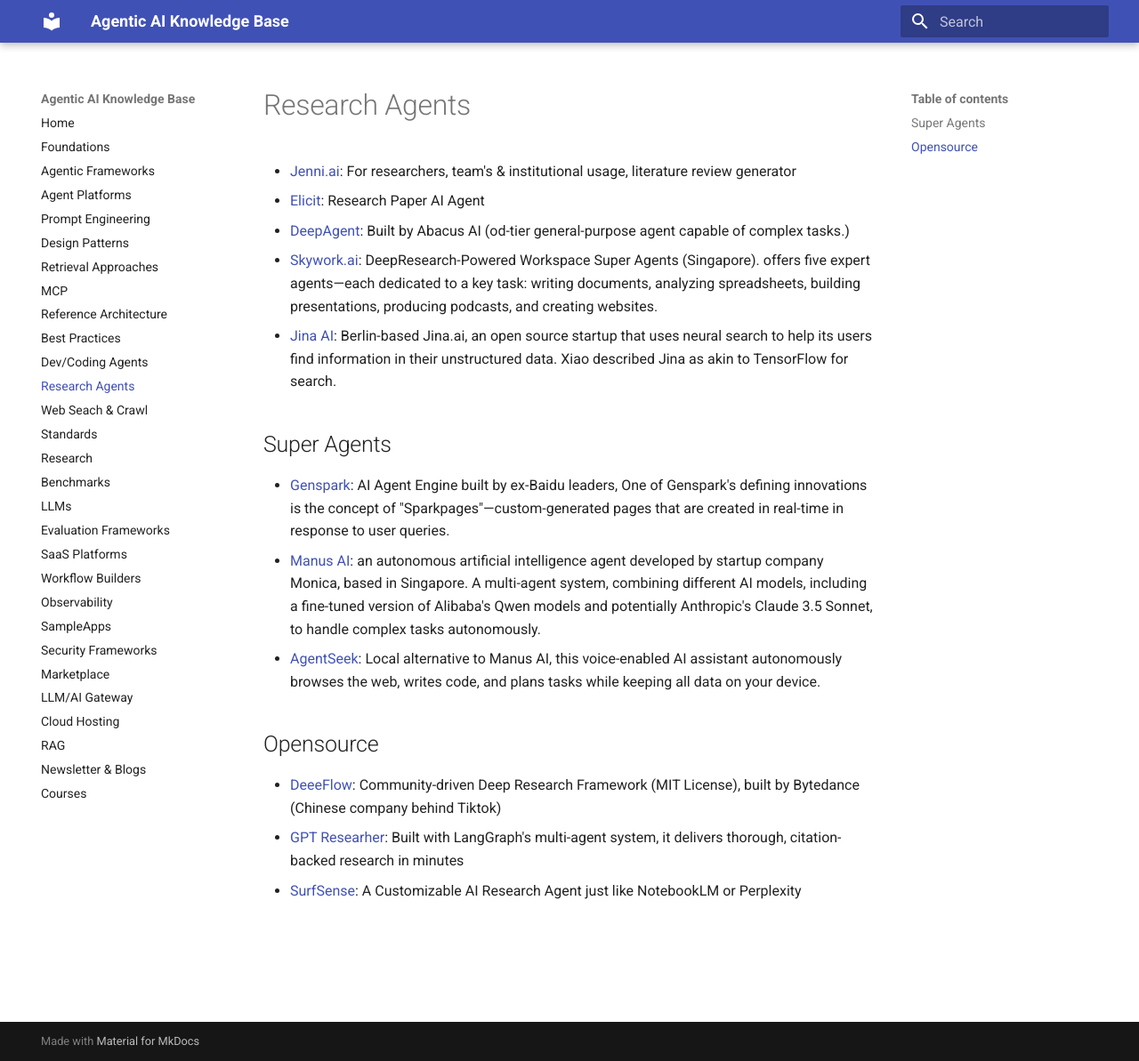
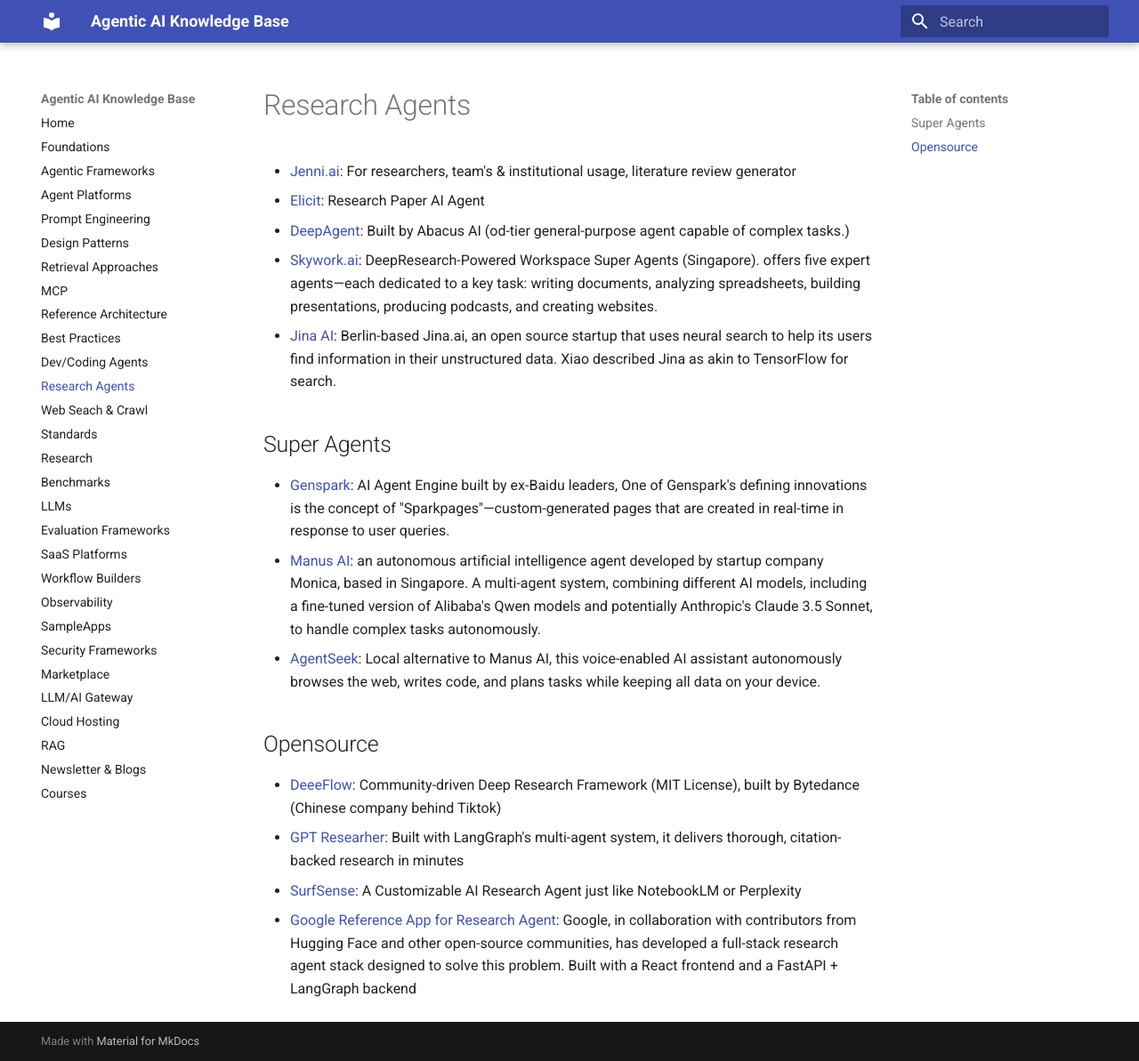
Before and after one commit to ankurkumarz/agentic-ai-knowledge-base, an MkDocs documentation site: the page built from docs/ResearchAgents/Readme.md, in a window 1280 px wide and 1193 px high. Shown: the whole window at 89% size. Built offline with MkDocs 1.6.1 and Material for MkDocs 9.7.7, drawn with Linux system fonts in a browser that asks for light colours.

Commit message:
Update Readme.md

```diff
--- a/docs/ResearchAgents/Readme.md
+++ b/docs/ResearchAgents/Readme.md
@@ -17,3 +17,4 @@
 - [DeeeFlow](https://deerflow.tech/): Community-driven Deep Research Framework (MIT License), built by Bytedance (Chinese company behind Tiktok)
 - [GPT Researher](https://github.com/assafelovic/gpt-researcher): Built with LangGraph's multi-agent system, it delivers thorough, citation-backed research in minutes
 - [SurfSense](https://www.surfsense.net/): A Customizable AI Research Agent just like NotebookLM or Perplexity
+- [Google Reference App for Research Agent](https://github.com/google-gemini/gemini-fullstack-langgraph-quickstart): Google, in collaboration with contributors from Hugging Face and other open-source communities, has developed a full-stack research agent stack designed to solve this problem. Built with a React frontend and a FastAPI + LangGraph backend
```
